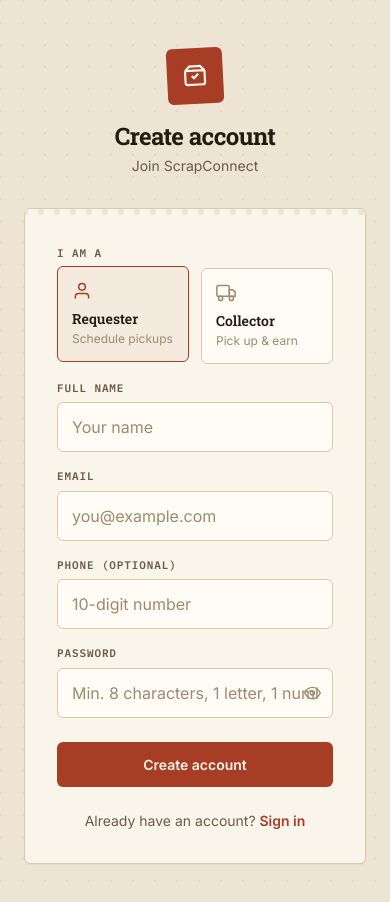
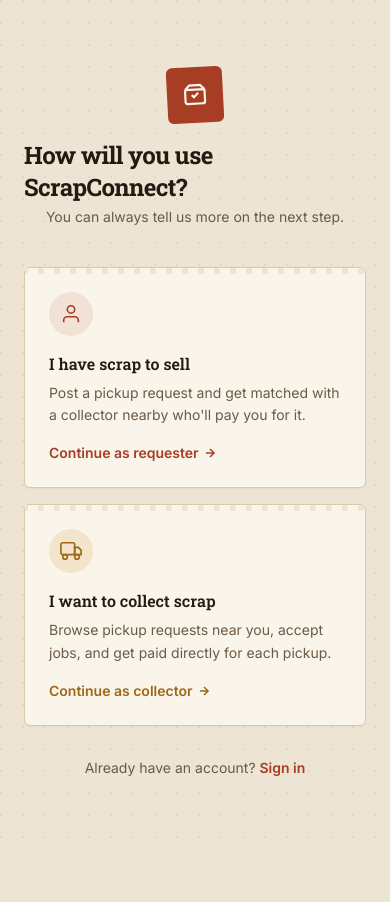
Before and after one commit to atha636/ScrapConncet1-, a React (Vite) app in the folder frontend/: page /register in a window 390 px wide. Shown: the top 902 px of the page. After the commit the page ends 844 px from the top, so only its background shows below. Built offline with nearby package versions, Linux system fonts and the light colour scheme; no server answers.

Commit message:
fix the role select option

```diff
--- a/frontend/src/pages/Home.jsx
+++ b/frontend/src/pages/Home.jsx
@@ -62,8 +62,8 @@ export default function Home() {
             on the spot. No fees, no middlemen, no listing hassle.
           </p>
           <div className="flex flex-wrap gap-3">
-            <Link to="/register" className="btn-primary">Request a pickup</Link>
-            <Link to="/register" className="btn-secondary">Become a collector</Link>
+            <Link to="/register?role=user" className="btn-primary">Request a pickup</Link>
+            <Link to="/register?role=collector" className="btn-secondary">Become a collector</Link>
           </div>
         </div>
 
--- a/frontend/src/pages/auth/Register.jsx
+++ b/frontend/src/pages/auth/Register.jsx
@@ -1,8 +1,10 @@
 import { useState } from "react";
 import { registerUser } from "../../services/authService";
-import { useNavigate } from "react-router-dom";
+import { useNavigate, useSearchParams } from "react-router-dom";
 import useDocumentMeta from "../../hooks/useDocumentMeta";
 import AuthSidePanel from "../../components/auth/AuthSidePanel";
+
+const ROLE_FROM_PARAM = { user: false, collector: true };
 
 export default function Register() {
   useDocumentMeta({
@@ -12,18 +14,30 @@ export default function Register() {
   });
 
   const navigate = useNavigate();
+  const [searchParams] = useSearchParams();
+
+  // Deep-linked from Home's "Request a pickup" / "Become a collector" CTAs
+  // (e.g. /register?role=collector) skip straight to the form. Otherwise
+  // the visitor picks their role on a dedicated first screen.
+  const presetRole = ROLE_FROM_PARAM[searchParams.get("role")];
+  const [step, setStep] = useState(presetRole !== undefined ? "form" : "choose");
 
   const [form, setForm] = useState({
     name: "",
     email: "",
     password: "",
     phone: "",
-    wantsToBeCollector: false,
+    wantsToBeCollector: presetRole ?? false,
   });
   const [loading, setLoading] = useState(false);
   const [error, setError] = useState("");
   const [success, setSuccess] = useState(false);
   const [showPass, setShowPass] = useState(false);
+
+  const chooseRole = (wantsToBeCollector) => {
+    setForm({ ...form, wantsToBeCollector });
+    setStep("form");
+  };
 
   const handleChange = (e) => {
     setError("");
@@ -75,24 +89,129 @@ export default function Register() {
     );
   }
 
+  // --- Step 1: choose a role ---
+  if (step === "choose") {
+    return (
+      <div className="min-h-screen flex">
+        <AuthSidePanel variant="register" />
+
+        <div className="flex-1 flex items-center justify-center px-6 py-12">
+          <div className="w-full max-w-lg">
+            <div className="flex flex-col items-center mb-10">
+              <div className="w-14 h-14 rounded-ticket bg-rust flex items-center justify-center mb-4 rotate-[-3deg] lg:hidden">
+                <svg width="26" height="26" viewBox="0 0 24 24" fill="none" stroke="#FAF5EA" strokeWidth="2">
+                  <path d="M3 7l4-4h10l4 4M3 7v11a2 2 0 002 2h14a2 2 0 002-2V7M3 7h18" />
+                  <path d="M9 12l2 2 4-4" />
+                </svg>
+              </div>
+              <h1 className="font-display text-2xl font-bold text-ink tracking-tight">How will you use ScrapConnect?</h1>
+              <p className="text-sm text-inkSoft mt-1">You can always tell us more on the next step.</p>
+            </div>
+
+            <div className="grid sm:grid-cols-2 gap-4">
+              <button
+                onClick={() => chooseRole(false)}
+                className="text-left ticket p-6 hover:border-rust hover:-translate-y-1 transition-all group"
+              >
+                <div className="w-11 h-11 rounded-full bg-rust/10 text-rust flex items-center justify-center mb-4 group-hover:bg-rust group-hover:text-surface transition-colors">
+                  <svg width="22" height="22" viewBox="0 0 24 24" fill="none" stroke="currentColor" strokeWidth="1.8">
+                    <path d="M20 21v-2a4 4 0 0 0-4-4H8a4 4 0 0 0-4 4v2" /><circle cx="12" cy="7" r="4" />
+                  </svg>
+                </div>
+                <div className="font-display font-semibold text-ink mb-1.5">I have scrap to sell</div>
+                <p className="text-sm text-inkSoft leading-relaxed">
+                  Post a pickup request and get matched with a collector nearby who'll pay you for it.
+                </p>
+                <div className="text-sm font-semibold text-rust mt-4 flex items-center gap-1">
+                  Continue as requester
+                  <svg width="14" height="14" viewBox="0 0 24 24" fill="none" stroke="currentColor" strokeWidth="2.5"><path d="M5 12h14M12 5l7 7-7 7" /></svg>
+                </div>
+              </button>
+
+              <button
+                onClick={() => chooseRole(true)}
+                className="text-left ticket p-6 hover:border-amber hover:-translate-y-1 transition-all group"
+              >
+                <div className="w-11 h-11 rounded-full bg-amber/15 text-amber-dark flex items-center justify-center mb-4 group-hover:bg-amber group-hover:text-surface transition-colors">
+                  <svg width="22" height="22" viewBox="0 0 24 24" fill="none" stroke="currentColor" strokeWidth="1.8">
+                    <rect x="1" y="3" width="15" height="13" rx="2" /><path d="M16 8h4l3 3v5h-7V8z" /><circle cx="5.5" cy="18.5" r="2.5" /><circle cx="18.5" cy="18.5" r="2.5" />
+                  </svg>
+                </div>
+                <div className="font-display font-semibold text-ink mb-1.5">I want to collect scrap</div>
+                <p className="text-sm text-inkSoft leading-relaxed">
+                  Browse pickup requests near you, accept jobs, and get paid directly for each pickup.
+                </p>
+                <div className="text-sm font-semibold text-amber-dark mt-4 flex items-center gap-1">
+                  Continue as collector
+                  <svg width="14" height="14" viewBox="0 0 24 24" fill="none" stroke="currentColor" strokeWidth="2.5"><path d="M5 12h14M12 5l7 7-7 7" /></svg>
+                </div>
+              </button>
+            </div>
+
+            <p className="text-center text-sm text-inkSoft mt-8">
+              Already have an account?{" "}
+              <button type="button" onClick={() => navigate("/login")} className="text-rust font-semibold hover:underline">
+                Sign in
+              </button>
+            </p>
+          </div>
+        </div>
+      </div>
+    );
+  }
+
+  // --- Step 2: the actual form, role already decided ---
   return (
     <div className="min-h-screen flex">
       <AuthSidePanel variant="register" />
 
       <div className="flex-1 flex items-center justify-center px-6 py-12">
         <div className="w-full max-w-md">
-          <div className="flex flex-col items-center mb-8">
+          <div className="flex flex-col items-center mb-6">
             <div className="w-14 h-14 rounded-ticket bg-rust flex items-center justify-center mb-4 rotate-[-3deg] lg:hidden">
               <svg width="26" height="26" viewBox="0 0 24 24" fill="none" stroke="#FAF5EA" strokeWidth="2">
                 <path d="M3 7l4-4h10l4 4M3 7v11a2 2 0 002 2h14a2 2 0 002-2V7M3 7h18" />
                 <path d="M9 12l2 2 4-4" />
               </svg>
             </div>
-            <h1 className="font-display text-2xl font-bold text-ink tracking-tight">Create account</h1>
+            <h1 className="font-display text-2xl font-bold text-ink tracking-tight">Create your account</h1>
             <p className="text-sm text-inkSoft mt-1">Join ScrapConnect</p>
           </div>
 
-          <form onSubmit={handleRegister} className="ticket p-8 pt-9">
+          {/* Chosen role, with a way back to change it */}
+          <button
+            type="button"
+            onClick={() => setStep("choose")}
+            className={`w-full flex items-center justify-between gap-3 px-4 py-3 rounded-ticket border-1.5 mb-5 ${
+              form.wantsToBeCollector ? "border-amber/50 bg-amber/[0.06]" : "border-rust/40 bg-rust/[0.05]"
+            }`}
+            style={{ borderWidth: "1.5px" }}
+          >
+            <div className="flex items-center gap-2.5 text-left">
+              <span className={form.wantsToBeCollector ? "text-amber-dark" : "text-rust"}>
+                {form.wantsToBeCollector ? (
+                  <svg width="18" height="18" viewBox="0 0 24 24" fill="none" stroke="currentColor" strokeWidth="1.8">
+                    <rect x="1" y="3" width="15" height="13" rx="2" /><path d="M16 8h4l3 3v5h-7V8z" /><circle cx="5.5" cy="18.5" r="2.5" /><circle cx="18.5" cy="18.5" r="2.5" />
+                  </svg>
+                ) : (
+                  <svg width="18" height="18" viewBox="0 0 24 24" fill="none" stroke="currentColor" strokeWidth="1.8">
+                    <path d="M20 21v-2a4 4 0 0 0-4-4H8a4 4 0 0 0-4 4v2" /><circle cx="12" cy="7" r="4" />
+                  </svg>
+                )}
+              </span>
+              <div>
+                <div className="text-sm font-semibold text-ink">
+                  Signing up as {form.wantsToBeCollector ? "a Collector" : "a Requester"}
+                </div>
+                <div className="text-xs text-inkFaint">
+                  {form.wantsToBeCollector ? "Pick up & earn" : "Schedule pickups"}
+                </div>
+              </div>
+            </div>
+            <span className="text-xs font-semibold text-rust shrink-0">Change</span>
+          </button>
+
+          <form onSubmit={handleRegister} className="ticket p-8 pt-7">
             {error && (
               <div className="flex items-center gap-2 text-sm text-danger bg-[#8C2F1B]/[0.07] border border-[#8C2F1B]/30 rounded-md px-3 py-2.5 mb-5">
                 <svg width="15" height="15" viewBox="0 0 24 24" fill="none" stroke="currentColor" strokeWidth="2.2" className="shrink-0">
@@ -101,50 +220,6 @@ export default function Register() {
                 {error}
               </div>
             )}
-
-            {/* Role toggle — sends wantsToBeCollector, never a raw role */}
-            <div className="mb-4">
-              <label className="field-label">I am a</label>
-              <div className="grid grid-cols-2 gap-3">
-                <button
-                  type="button"
-                  onClick={() => setForm({ ...form, wantsToBeCollector: false })}
-                  className={`text-left p-3.5 rounded-ticket border-1.5 transition-all ${
-                    !form.wantsToBeCollector
-                      ? "border-rust bg-rust/[0.06] -translate-y-0.5"
-                      : "border-line bg-surfaceRaised"
-                  }`}
-                  style={{ borderWidth: "1.5px" }}
-                >
-                  <div className={!form.wantsToBeCollector ? "text-rust mb-2" : "text-inkFaint mb-2"}>
-                    <svg width="20" height="20" viewBox="0 0 24 24" fill="none" stroke="currentColor" strokeWidth="1.8">
-                      <path d="M20 21v-2a4 4 0 0 0-4-4H8a4 4 0 0 0-4 4v2" /><circle cx="12" cy="7" r="4" />
-                    </svg>
-                  </div>
-                  <div className="font-display font-semibold text-sm text-ink">Requester</div>
-                  <div className="text-xs text-inkFaint mt-0.5">Schedule pickups</div>
-                </button>
-
-                <button
-                  type="button"
-                  onClick={() => setForm({ ...form, wantsToBeCollector: true })}
-                  className={`text-left p-3.5 rounded-ticket border-1.5 transition-all ${
-                    form.wantsToBeCollector
-                      ? "border-amber bg-amber/[0.08] -translate-y-0.5"
-                      : "border-line bg-surfaceRaised"
-                  }`}
-                  style={{ borderWidth: "1.5px" }}
-                >
-                  <div className={form.wantsToBeCollector ? "text-amber-dark mb-2" : "text-inkFaint mb-2"}>
-                    <svg width="20" height="20" viewBox="0 0 24 24" fill="none" stroke="currentColor" strokeWidth="1.8">
-                      <rect x="1" y="3" width="15" height="13" rx="2" /><path d="M16 8h4l3 3v5h-7V8z" /><circle cx="5.5" cy="18.5" r="2.5" /><circle cx="18.5" cy="18.5" r="2.5" />
-                    </svg>
-                  </div>
-                  <div className="font-display font-semibold text-sm text-ink">Collector</div>
-                  <div className="text-xs text-inkFaint mt-0.5">Pick up & earn</div>
-                </button>
-              </div>
-            </div>
 
             <div className="mb-4">
               <label className="field-label">Full name</label>
```
